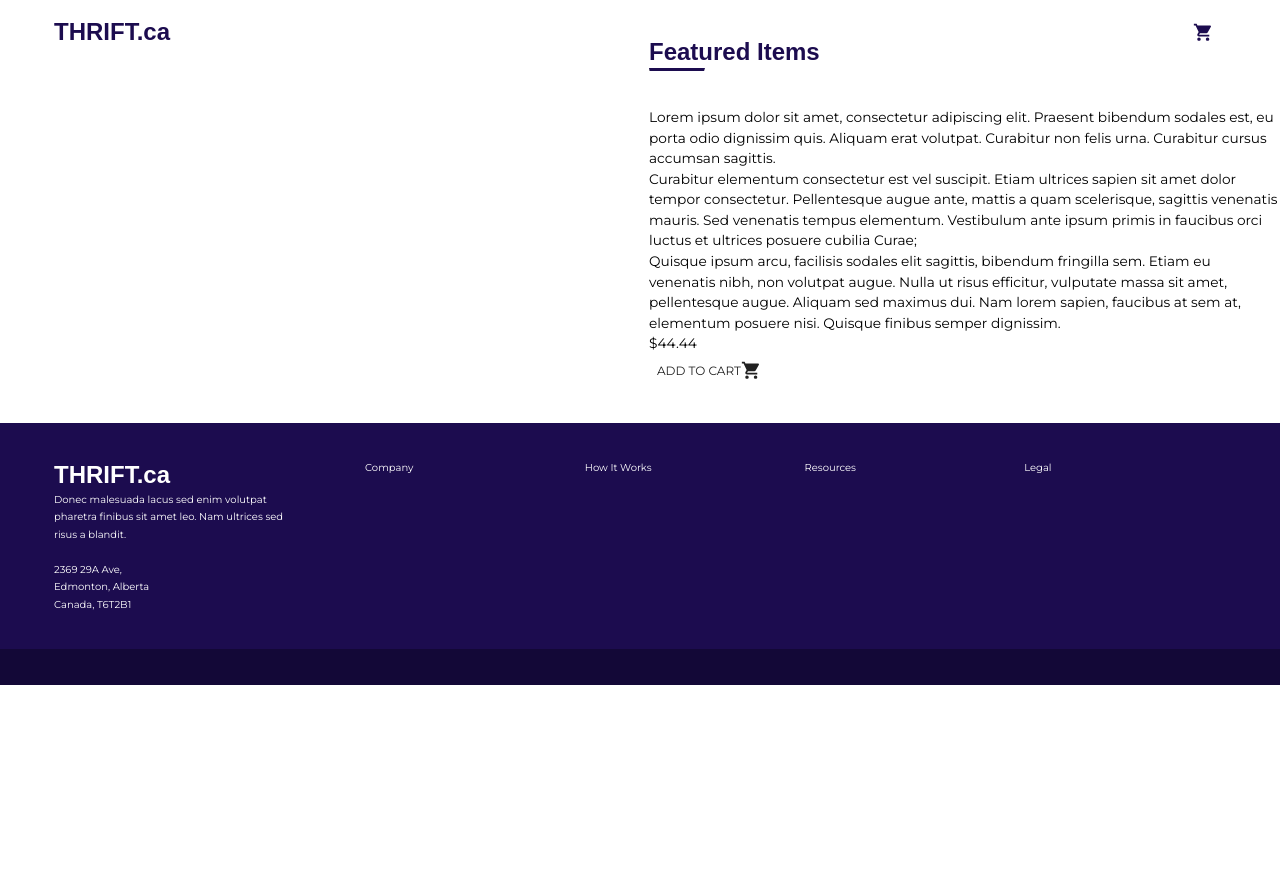
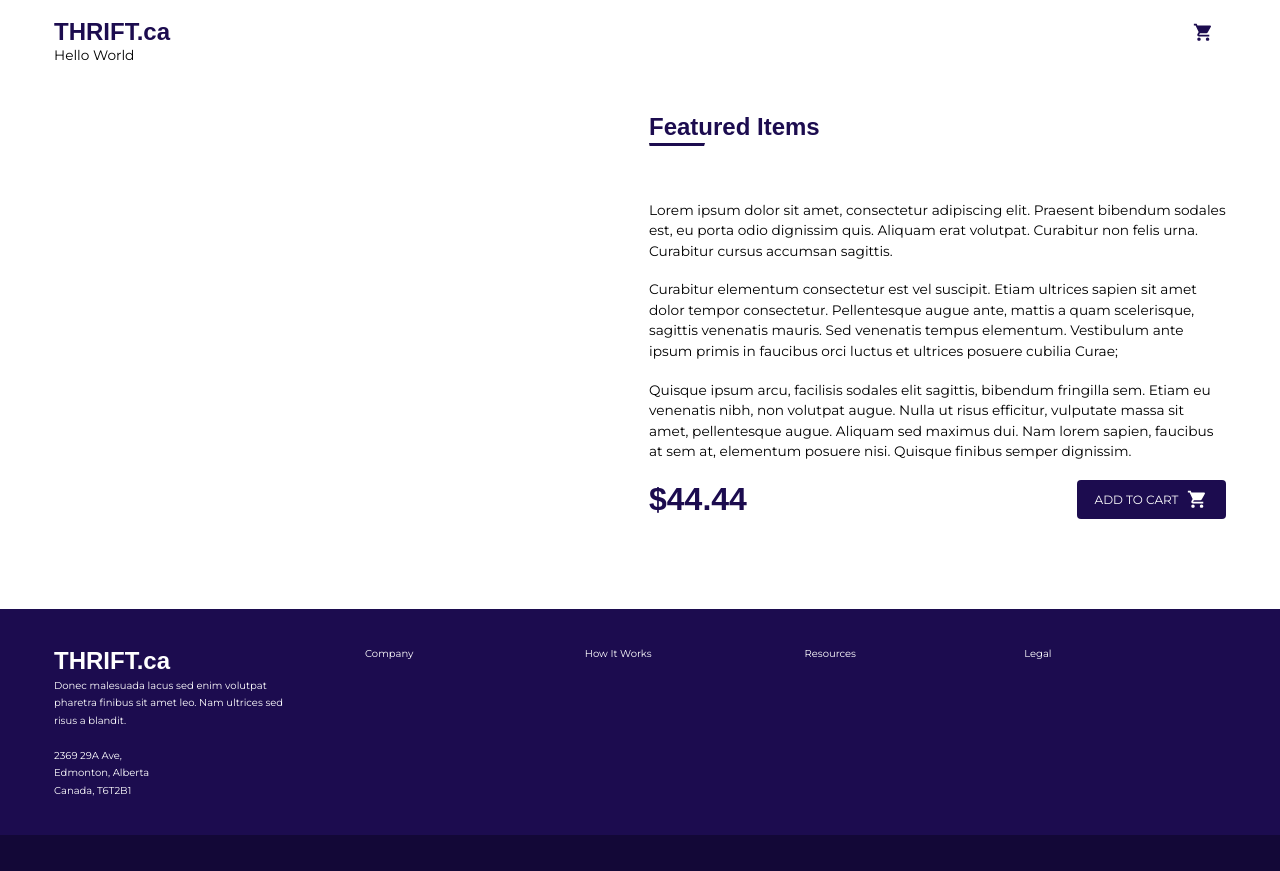
Before and after one commit to carlcastello/online-resell-store, a React (Create React App) app: page /products/123 in a window 1280 px wide. Before the commit the page ends 800 px from the top, so only its background shows below. Built offline with nearby package versions, Linux system fonts and the light colour scheme; a web font is replaced by a local one.

Commit message:
More of Products

```diff
--- a/src/app-theme.tsx
+++ b/src/app-theme.tsx
@@ -62,7 +62,7 @@ export default createMuiTheme({
         'Amiko',
         'sans-serif'
       ].join(','),
-      fontWeight: 600,
+      fontWeight: 200,
       fontSize: '1.25rem'
     },
     fontFamily: [
--- a/src/pages/product/index.tsx
+++ b/src/pages/product/index.tsx
@@ -1,17 +1,19 @@
 import React, { Component, ReactNode } from 'react';
-
 import {
   withStyles,
   Typography,
   Grid,
-  Button
 } from '@material-ui/core';
-import { ShoppingCart } from '@material-ui/icons';
-
 
 import { PlaceHolderImage } from '../../images';
+
+import MainTitle from '../../components/main-title';
+import PreText from '../../components/pre-text';
+import Button from '../../components/buttons';
+import { IVariant, IPadding } from '../../components/buttons/types';
+
 import { IOwnProps, IReduxProps } from './types';
-import MainTitle from '../../components/main-title';
+import styles from './styles';
 
 class Product extends Component<IOwnProps & IReduxProps> {
 
@@ -23,45 +25,60 @@ class Product extends Component<IOwnProps & IReduxProps> {
 
   }
 
+  renderDescription = () => {
+    const description = `
+      Lorem ipsum dolor sit amet, consectetur adipiscing elit. Praesent bibendum sodales est, eu porta odio dignissim quis. Aliquam erat volutpat. Curabitur non felis urna. Curabitur cursus accumsan sagittis.
 
-  renderDescription = () => {
-    const sasda = `
-      Lorem ipsum dolor sit amet, consectetur adipiscing elit. Praesent bibendum sodales est, eu porta odio dignissim quis. Aliquam erat volutpat. Curabitur non felis urna. Curabitur cursus accumsan sagittis.
       Curabitur elementum consectetur est vel suscipit. Etiam ultrices sapien sit amet dolor tempor consectetur. Pellentesque augue ante, mattis a quam scelerisque, sagittis venenatis mauris. Sed venenatis tempus elementum. Vestibulum ante ipsum primis in faucibus orci luctus et ultrices posuere cubilia Curae;
+
       Quisque ipsum arcu, facilisis sodales elit sagittis, bibendum fringilla sem. Etiam eu venenatis nibh, non volutpat augue. Nulla ut risus efficitur, vulputate massa sit amet, pellentesque augue. Aliquam sed maximus dui. Nam lorem sapien, faucibus at sem at, elementum posuere nisi. Quisque finibus semper dignissim.
     `
-
+    const {
+      classes: {
+        descriptionFooter,
+        paragraph: paragraphStyle
+      }
+    } = this.props;
     return (
       <Grid container spacing={1}>
         <Grid item sm={12} md={6}>
         </Grid>
         <Grid item sm={12} md={6}>
           <MainTitle title="Featured Items" horizontalPadding={0}/>
-          {sasda.split('\n').map((paragraph) =>
-            <Typography>
+          {description.split('\n').map((paragraph) =>
+            <Typography className={paragraphStyle}>
               {paragraph}
             </Typography>
           )}
-          <Typography >
-            $44.44
-          </Typography>
-          <Button>
-            Add to Cart
-            <ShoppingCart/>
-          </Button>
+          <div className={descriptionFooter}>
+            <Typography variant='h3' color="primary">
+              $44.44
+            </Typography>
+            <Button padding={IPadding.MEDIUM} variant={IVariant.PRIMARY} icon='shoppingCart'>
+              Add To Cart
+            </Button>
+          </div>
         </Grid>
       </Grid>
     );
   }
 
   render(): ReactNode {
+    const {
+      classes: {
+        container
+      }
+    } = this.props;
     return(
-      <div>
+      <div className={container}>
+        <PreText>
+          Hello World
+        </PreText>
+        {this.renderDescription()}
         {this.renderAttributes()}
-        {this.renderDescription()}
       </div>
     );
   }
 }
 
-export default Product;
+export default withStyles(styles)(Product);
--- /dev/null
+++ b/src/pages/product/styles.tsx
@@ -0,0 +1,17 @@
+import { Theme } from "@material-ui/core";
+
+export default (theme: Theme) => ({
+  container: {
+    padding: `${theme.spacing(2)}px ${theme.spacing(3)}px`
+  },
+  paragraph: {
+    marginBottom: theme.spacing(1)
+  },
+  descriptionFooter: {
+    display: 'flex',
+    alignItems: 'center',
+    flexDirection: 'row ' as 'row',
+    justifyContent: 'space-between',
+    marginBottom: theme.spacing(1)
+  }
+});
--- a/src/pages/product/types.tsx
+++ b/src/pages/product/types.tsx
@@ -3,6 +3,11 @@ export interface IOwnProps {
     params: {
       id: string,
     }
+  },
+  classes: {
+    container: string,
+    descriptionFooter: string,
+    paragraph: string
   }
 }
 
```
